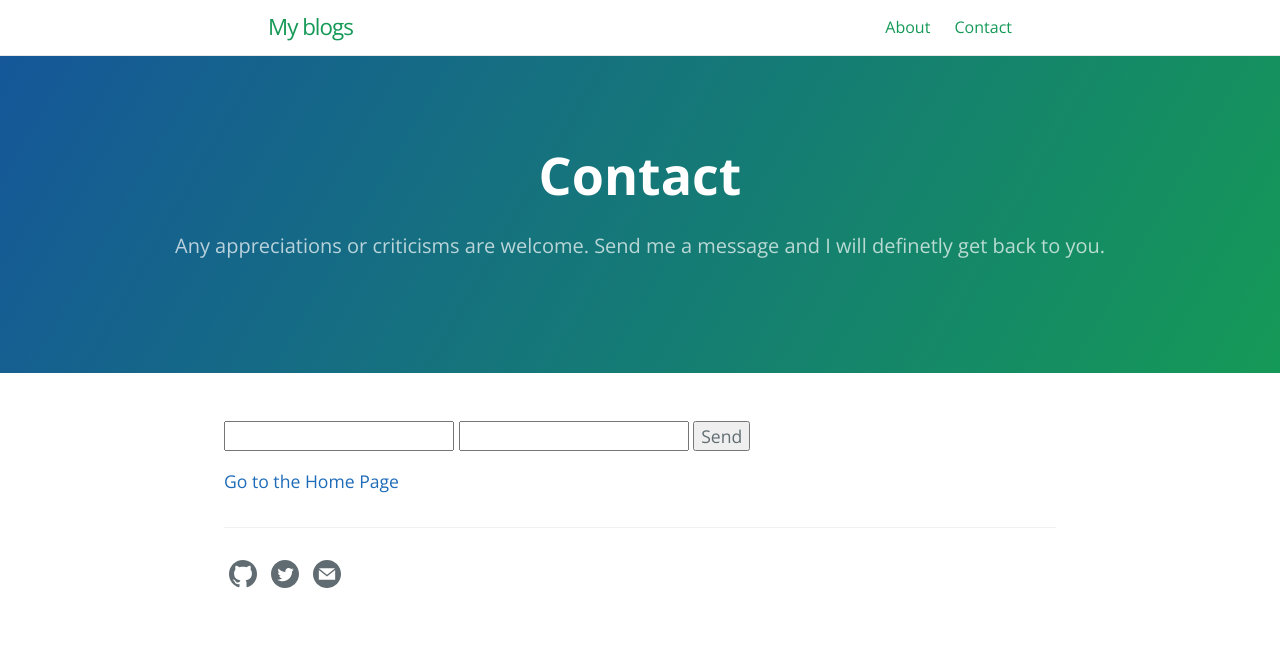
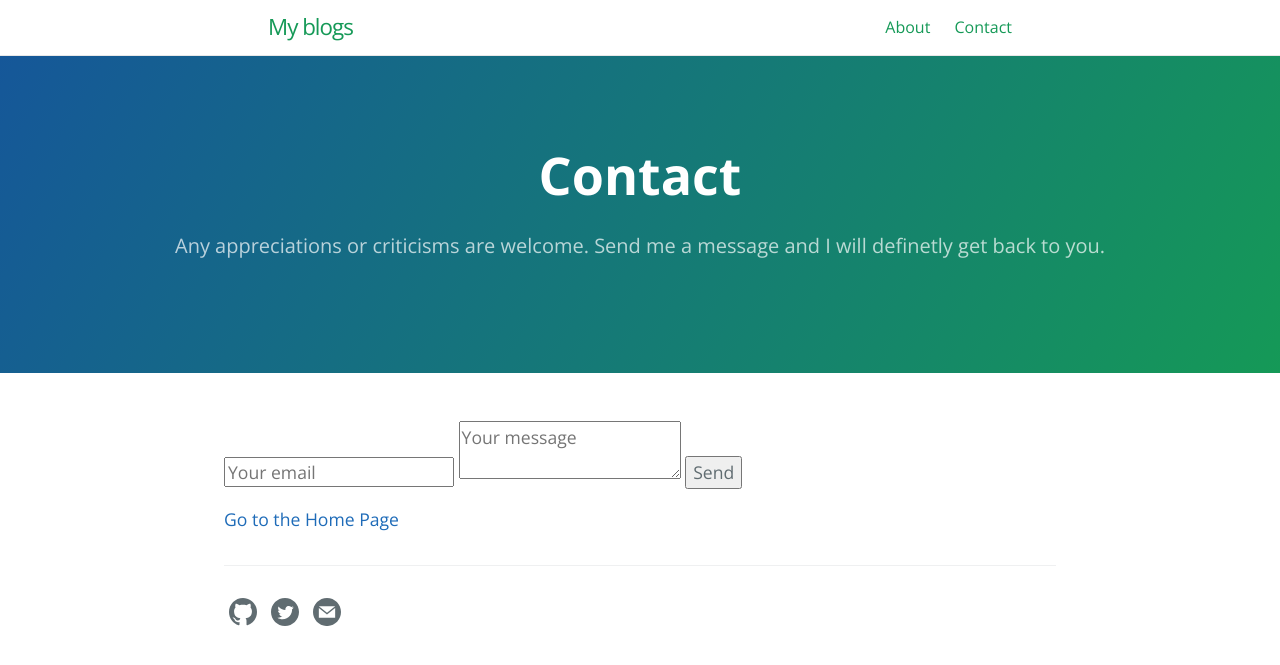
Before and after one commit to Swastik1993/Swastik1993.github.io, a Jekyll site: the page built from contact.md, in a window 1280 px wide. Shown: the top 665 px of the page. Built offline with Jekyll 4.4.1, drawn with Linux system fonts in a browser that asks for light colours.

Commit message:
contact form update

```diff
--- a/contact.md
+++ b/contact.md
@@ -4,11 +4,10 @@ title: Contact
 tagline: Any appreciations or criticisms are welcome. Send me a message and I will definetly get back to you.
 ---
 
-<form action="https://formspree.io/mail@swastikbiswas.me"
-      method="POST">
-    <input type="text" name="name">
-    <input type="email" name="_replyto">
-    <input type="submit" value="Send">
+<form method="POST" action="https://formspree.io/mail@swastikbiswas.me">
+  <input name="email" placeholder="Your email" type="email">
+  <textarea name="message" placeholder="Your message"></textarea>
+  <button type="submit">Send</button>
 </form>
 
 [Go to the Home Page](./)
```
